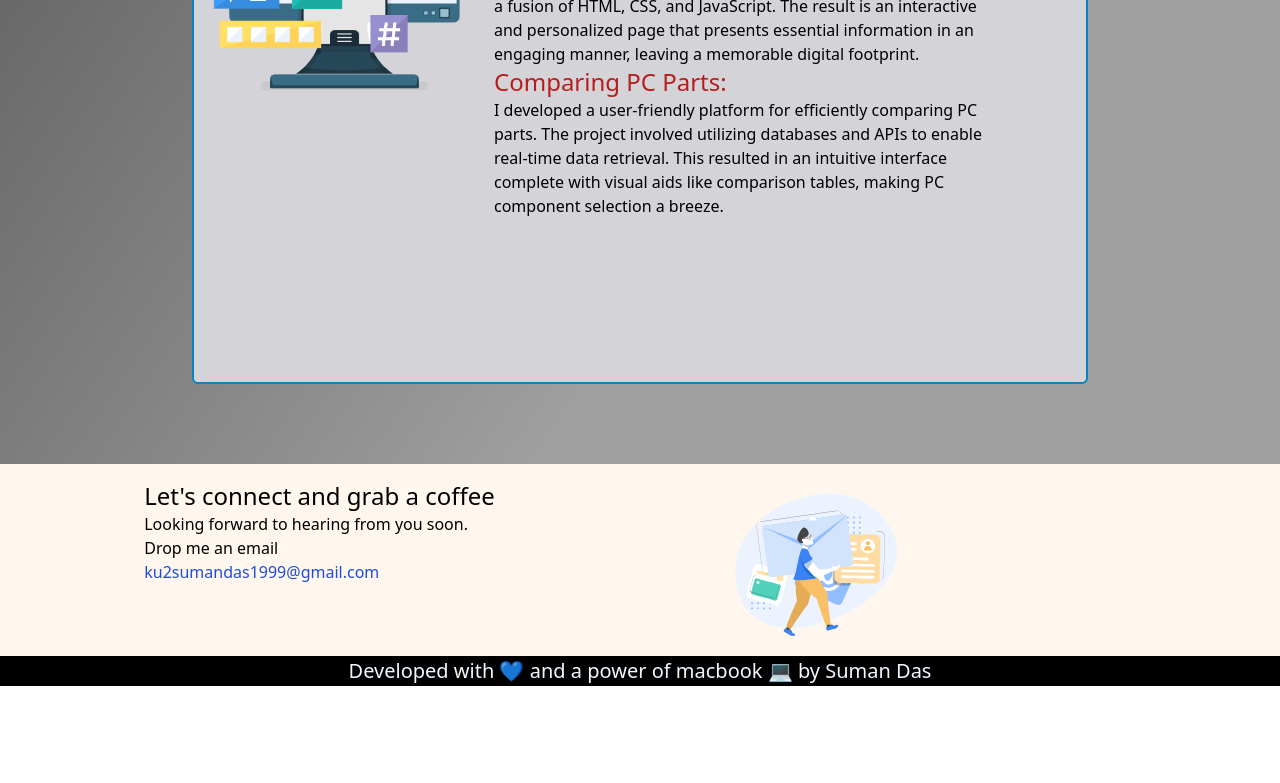
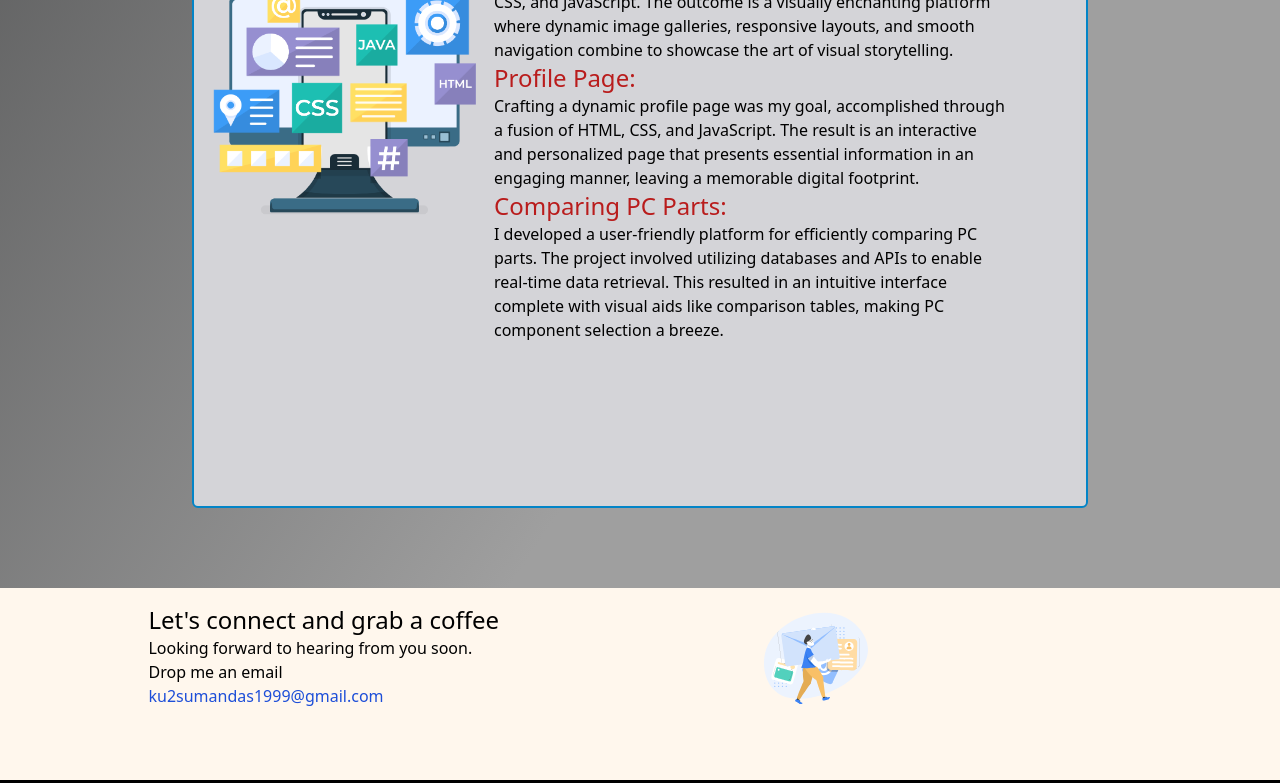
Before and after one commit to Sumandas1999/profile, a React (Create React App) app: page / in a window 1280 px wide. Shown: the part 2000-2783 px from the top of the page. Before the commit the page ends 2686 px from the top, so only its background shows below. Built offline with nearby package versions, Linux system fonts and the light colour scheme.

Commit message:
fix: lotties and spacing

```diff
--- a/src/App.css
+++ b/src/App.css
@@ -51,6 +51,10 @@ background: linear-gradient(124deg, rgba(17,17,17,1) 0%, rgba(27,28,29,0.7665660
   color: aliceblue;
   text-align: center;
   font-size: 20px;
+}
+.tabs-main{
+ margin-bottom: 10vh;
+ margin-top: 10vh;
 }
 
 @media (max-width: 768px){
--- a/src/App.js
+++ b/src/App.js
@@ -63,7 +63,7 @@ function App() {
         <h3 className=' text-white text-lg tracking-wider pr-2'>WORK</h3> <h3 className=' text-red-700 font-bold ... text-lg tracking-wider'> EXPERIENCE</h3>
         <div className='bg-black w-4/6 h-px mt-4 ml-3'> </div>
       </div>
-      <div className='tabs'>
+      <div className='tabs '>
         <Tabs />
       </div>
 
--- a/src/components/footer.js
+++ b/src/components/footer.js
@@ -25,11 +25,11 @@ const Footer = () => {
       </div>
       <Player
         src={walk}
-        className="player flex  flex justify-start hover:justify-between"
+        className="player "
         loop
         autoplay
         speed={1}
-        style={{ height: "15vhpx", width: "15vw" }}
+        style={{ height: "13vh", width: "13vw" }}
       />
 
       <div className="flex flex-col justify-self-end  space-y-4">
--- a/src/components/tabs.js
+++ b/src/components/tabs.js
@@ -50,8 +50,8 @@ function Tabs() {
 
   return (
     <>
-      <div className=" data-1 ">
-        <div className=" tabs-main flex text-white items-center pb-10 w-screen justify-evenly ">
+      <div className=" data-1  ">
+        <div className=" tabs-main flex text-white items-center pb-10 w-40vw justify-evenly ">
           <div className=" tabs flex flex-col">{buttonRender}</div>
           <div className="flex w-96 h-100">
             {renderData.heading}
```
